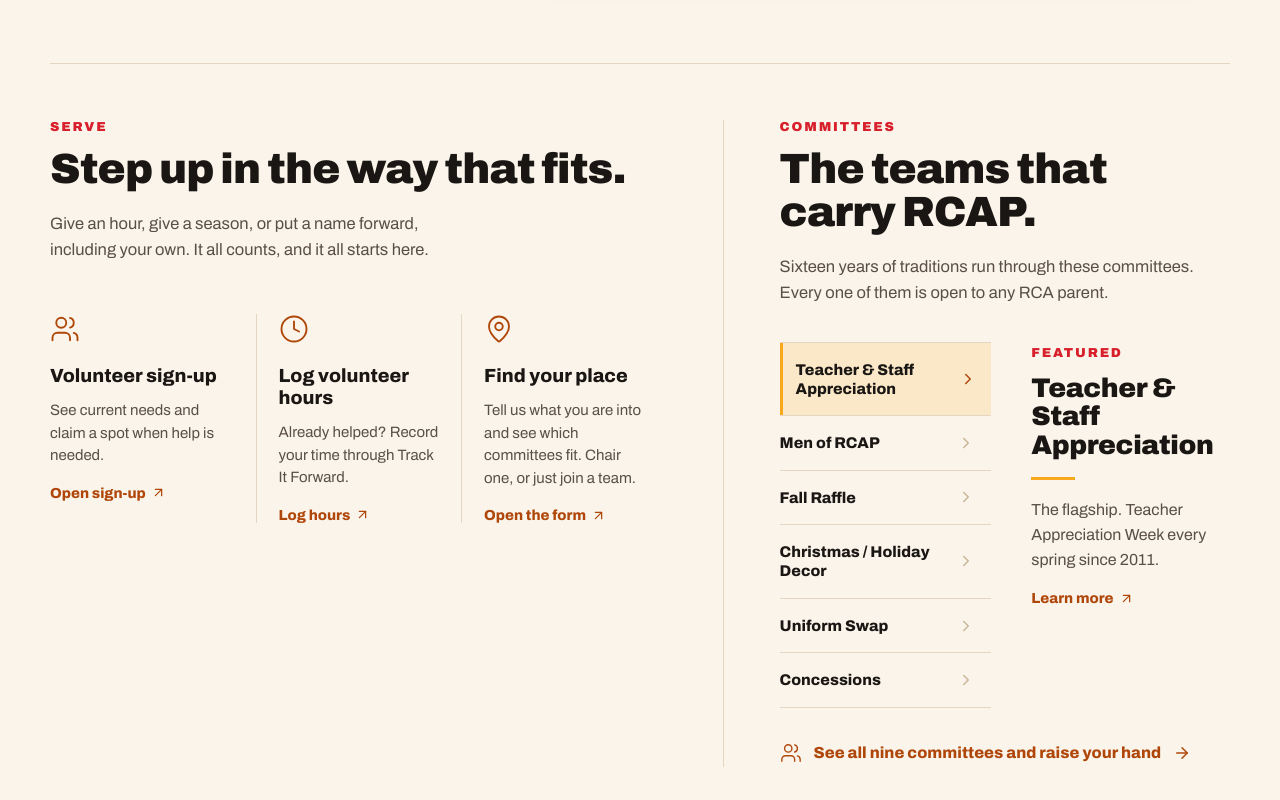
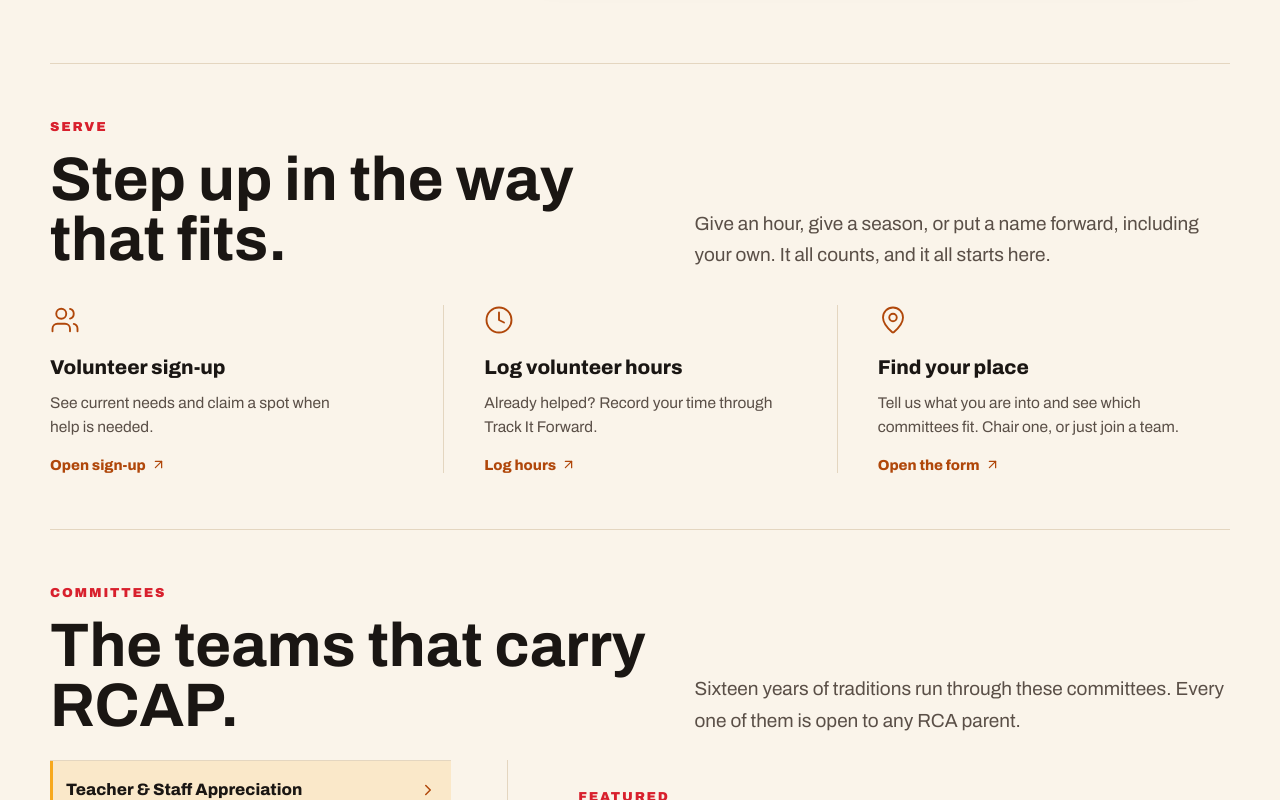
Before and after one commit to mosejames/wearercap.org, a React (Vite) app: page / in a window 1280 px wide. Shown: the part 1860-2660 px from the top of the page. Built offline with nearby package versions, Linux system fonts and the light colour scheme.

Commit message:
Committees sits beneath Serve, both full width; explorer restructured for the space

```diff
--- a/src/main.jsx
+++ b/src/main.jsx
@@ -383,18 +383,16 @@ function App() {
         </div>
       </section>
 
-      {/* Serve and Committees share one editorial spread: no cards, no
-          capsules. Structure comes from a thin rule between the columns and
-          thin rules between the three actions. Both ids stay live because the
-          nav points at #serve and #committees separately. */}
-      <section id="serve" className="content-section spread">
-        <div className="spread-col serve-col">
+      {/* Serve — full width, no card. Three actions across, hairlines between. */}
+      <section id="serve" className="content-section">
+        <div className="section-heading">
           <p className="section-label">Serve</p>
           <h2>Step up in the way that fits.</h2>
-          <p className="col-intro">
+          <p>
             Give an hour, give a season, or put a name forward, including your
             own. It all counts, and it all starts here.
           </p>
+        </div>
 
         <div className="serve-actions">
           {serveActions.map(({ icon: Icon, title, body, href, label, external }) => (
@@ -413,19 +411,24 @@ function App() {
             </article>
           ))}
         </div>
-        </div>
+      </section>
 
-        <div className="spread-col committee-col" id="committees">
+      {/* Committees — sits beneath Serve at full width, which the explorer
+          needs: the list gets a readable column and the detail gets room to
+          be the biggest type in the section rather than a cramped sidebar. */}
+      <section id="committees" className="content-section">
+        <div className="section-heading">
           <p className="section-label">Committees</p>
           <h2>The teams that carry RCAP.</h2>
-          <p className="col-intro">
+          <p>
             Sixteen years of traditions run through these committees. Every one
             of them is open to any RCA parent.
           </p>
+        </div>
 
         <div className="explorer">
           <ul className="committee-list">
-              {committees.map(({ title, body }, index) => (
+            {committees.map(({ title }, index) => (
               <li key={title} className={index === activeCommittee ? 'is-active' : undefined}>
                 <button
                   type="button"
@@ -439,11 +442,10 @@ function App() {
                   <ChevronRight size={18} aria-hidden="true" />
                 </button>
 
-                  {/* The stacked answer. Hidden above the accordion breakpoint,
-                      where the detail panel to the right does this job. */}
+                {/* The stacked answer, for the accordion below 860. */}
                 {index === activeCommittee ? (
                   <div className="committee-panel" id={`committee-panel-${index}`}>
-                      <p>{body}</p>
+                    <p>{committees[index].body}</p>
                     <a className="text-link" href="/committee-interest/">
                       Learn more
                       <ArrowUpRight size={15} aria-hidden="true" />
@@ -471,7 +473,6 @@ function App() {
           See all nine committees and raise your hand
           <ArrowRight size={18} aria-hidden="true" />
         </a>
-        </div>
       </section>
 
       {/* Tools — everything RCAP has built for families, rendered from the
--- a/src/styles.css
+++ b/src/styles.css
@@ -1412,56 +1412,22 @@ button {
 }
 
 /* ---------------------------------------------------------------------------
-   Serve + Committees: one editorial spread.
+   Serve + Committees, stacked and full width.
 
    No cards, no capsules, no shadows. Hierarchy comes from scale, whitespace and
-   hairlines. The only motion is a colour change and a 2px nudge.
+   hairlines. The only motion is a colour change and a small nudge.
    ------------------------------------------------------------------------ */
 
-.spread {
-  display: grid;
-  grid-template-columns: minmax(0, 57fr) minmax(0, 43fr);
-  gap: 0;
-}
-
-.spread-col h2 {
-  margin: 0;
-  font-size: clamp(32px, 3.3vw, 50px);
-  font-weight: 900;
-  line-height: 1.02;
-  letter-spacing: -0.02em;
-  text-wrap: balance;
-}
-
-.col-intro {
-  margin: 20px 0 0;
-  max-width: 44ch;
-  color: var(--muted);
-  font-size: 16.5px;
-  line-height: 1.55;
-}
-
-.serve-col {
-  padding-right: 56px;
-}
-
-/* The divider between the halves is a border on the column, so it is exactly
-   as tall as the content and needs no absolute positioning. */
-.committee-col {
-  padding-left: 56px;
-  border-left: 1px solid var(--line);
-}
-
 /* Three actions, three columns, hairlines between */
 
 .serve-actions {
   display: grid;
   grid-template-columns: repeat(3, minmax(0, 1fr));
-  margin-top: 52px;
+  margin-top: 34px;
 }
 
 .serve-action {
-  padding: 0 22px;
+  padding: 0 40px;
   border-left: 1px solid var(--line);
 }
 
@@ -1470,25 +1436,30 @@ button {
   border-left: 0;
 }
 
+.serve-action:last-child {
+  padding-right: 0;
+}
+
 .serve-action > svg {
   color: var(--accent);
 }
 
 .serve-action h3 {
   margin: 18px 0 0;
-  font-size: 19px;
+  font-size: 20px;
   font-weight: 800;
   line-height: 1.15;
 }
 
 .serve-action p {
   margin: 12px 0 0;
+  max-width: 34ch;
   color: var(--muted);
-  font-size: 15px;
-  line-height: 1.5;
-}
-
-/* One link treatment across the whole spread */
+  font-size: 15.5px;
+  line-height: 1.55;
+}
+
+/* One link treatment across both sections */
 
 .text-link {
   display: inline-flex;
@@ -1513,13 +1484,14 @@ button {
   transform: translate(2px, -2px);
 }
 
-/* Committee explorer */
+/* Committee explorer. At full width the list gets a readable column and the
+   detail gets room to be the largest type in the section. */
 
 .explorer {
   display: grid;
-  grid-template-columns: minmax(0, 47fr) minmax(0, 53fr);
+  grid-template-columns: minmax(0, 34fr) minmax(0, 66fr);
   gap: 0;
-  margin-top: 36px;
+  margin-top: 20px;
 }
 
 .committee-list {
@@ -1539,12 +1511,12 @@ button {
   justify-content: space-between;
   gap: 12px;
   width: 100%;
-  padding: 17px 16px 17px 0;
+  padding: 19px 16px 19px 0;
   border: 0;
   background: transparent;
   color: var(--ink);
   font: inherit;
-  font-size: 15.5px;
+  font-size: 16.5px;
   font-weight: 800;
   line-height: 1.25;
   text-align: left;
@@ -1567,8 +1539,8 @@ button {
   transform: translateX(2px);
 }
 
-/* Active row: a wash of gold and a rule down its left edge. A box-shadow inset
-   rather than a border so the row does not shift when it becomes active. */
+/* Active row: a wash of gold and a rule down its left edge. An inset shadow
+   rather than a border, so the row does not shift when it activates. */
 .committee-list .is-active button {
   padding-left: 16px;
   background: rgba(247, 168, 28, 0.16);
@@ -1581,31 +1553,39 @@ button {
 }
 
 .committee-detail {
-  padding: 4px 0 0 40px;
+  padding: 30px 0 0 70px;
+  border-left: 1px solid var(--line);
+  margin-left: 56px;
 }
 
 .committee-detail h3 {
   margin: 0;
-  font-size: clamp(23px, 2.1vw, 31px);
+  max-width: 16ch;
+  font-size: clamp(30px, 3.2vw, 46px);
   font-weight: 900;
-  line-height: 1.06;
-  letter-spacing: -0.015em;
+  line-height: 1.02;
+  letter-spacing: -0.02em;
 }
 
 .detail-rule {
   display: block;
-  width: 44px;
+  width: 52px;
   height: 3px;
-  margin: 18px 0;
+  margin: 22px 0;
   background: var(--gold);
 }
 
 .committee-detail > p:last-of-type {
   margin: 0;
-  max-width: 34ch;
+  max-width: 40ch;
   color: var(--muted);
-  font-size: 16px;
-  line-height: 1.55;
+  font-size: 18px;
+  line-height: 1.6;
+}
+
+.committee-detail .text-link {
+  margin-top: 24px;
+  font-size: 15.5px;
 }
 
 /* Exists only below the accordion breakpoint */
@@ -1617,7 +1597,7 @@ button {
   display: inline-flex;
   align-items: center;
   gap: 12px;
-  margin-top: 34px;
+  margin-top: 40px;
   color: var(--accent);
   font-size: 16px;
   font-weight: 800;
@@ -1636,31 +1616,11 @@ button {
   transform: translateX(4px);
 }
 
-@media (max-width: 1040px) {
-  /* Stack the spread. The divider rotates from vertical to horizontal so the
-     halves stay visibly separate. */
-  .spread {
-    grid-template-columns: 1fr;
-  }
-
-  .serve-col {
-    padding-right: 0;
-  }
-
-  .committee-col {
-    margin-top: 56px;
-    padding-top: 52px;
-    padding-left: 0;
-    border-left: 0;
-    border-top: 1px solid var(--line);
-  }
-}
-
-@media (max-width: 720px) {
+@media (max-width: 860px) {
   /* Actions go vertical and the hairlines rotate with them. */
   .serve-actions {
     grid-template-columns: 1fr;
-    margin-top: 40px;
+    margin-top: 28px;
   }
 
   .serve-action {
@@ -1674,6 +1634,10 @@ button {
     border-top: 0;
   }
 
+  .serve-action p {
+    max-width: 46ch;
+  }
+
   /* Explorer becomes an accordion: the side panel goes, and each row answers
      underneath itself. */
   .explorer {
@@ -1694,7 +1658,7 @@ button {
     margin: 0;
     max-width: 46ch;
     color: var(--muted);
-    font-size: 15px;
+    font-size: 15.5px;
     line-height: 1.55;
   }
 
```
Lines whose indentation alone changed are shown as unchanged.
